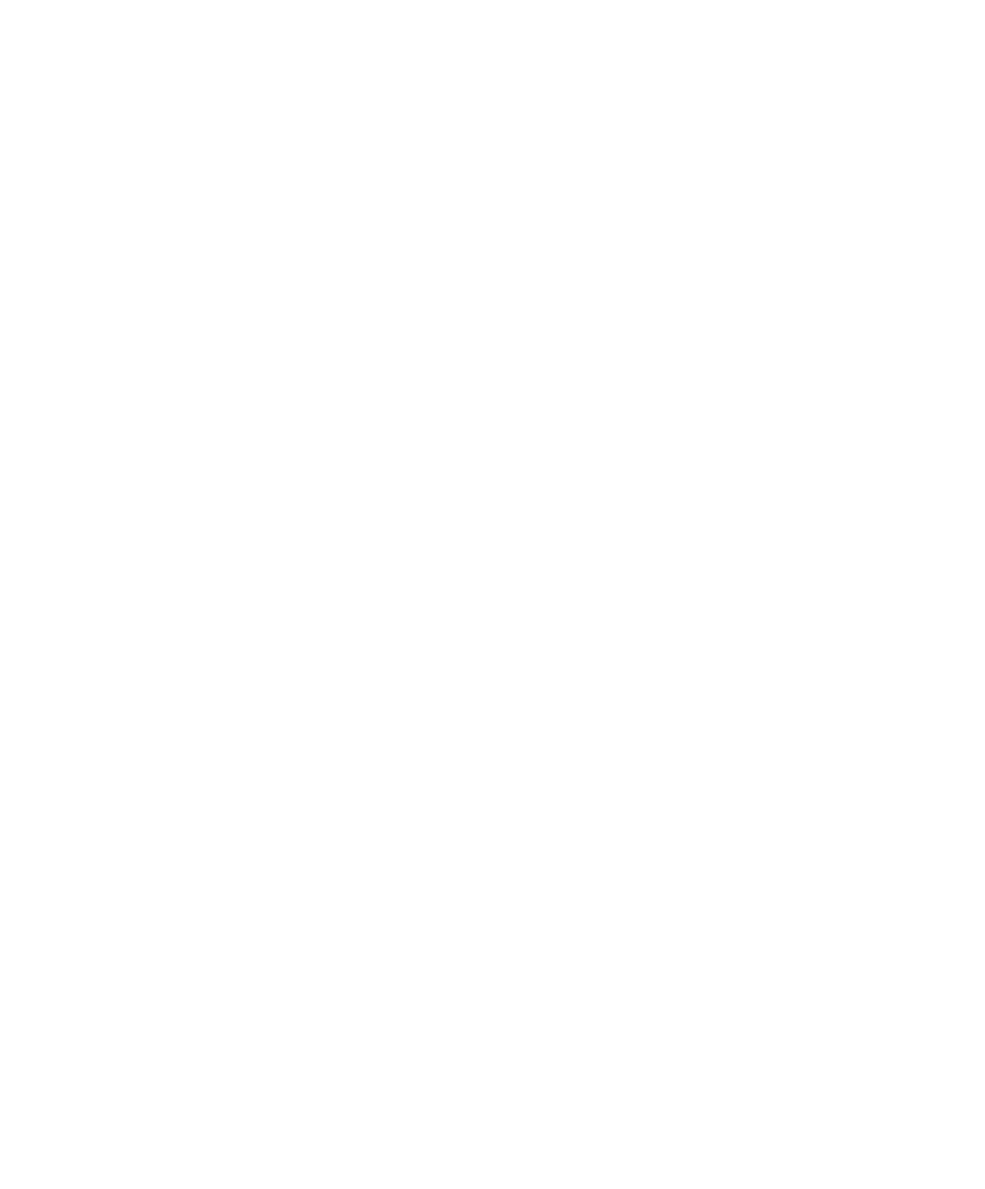
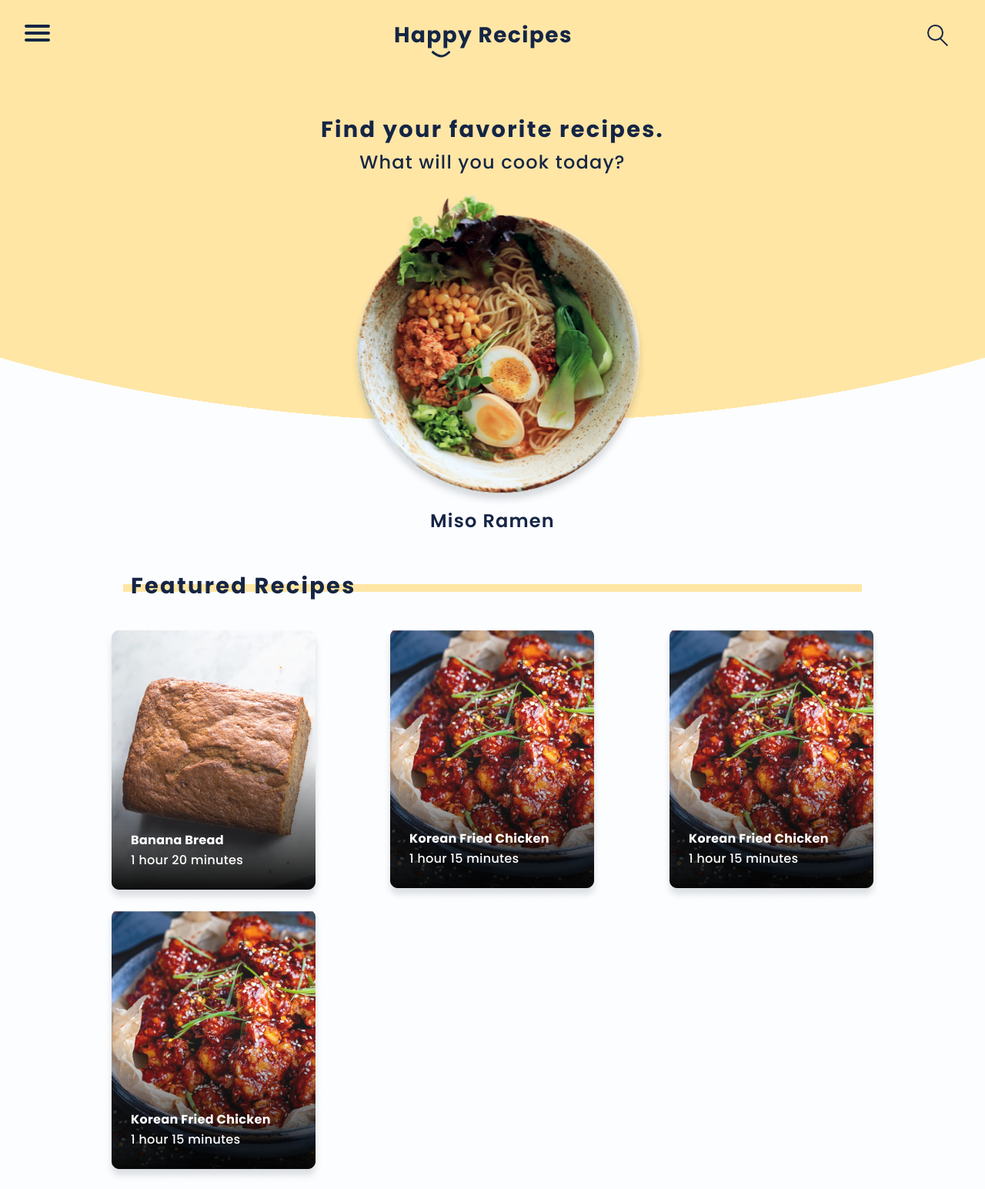
Before and after one commit to molynatep/idm232-mpt54, a PHP site: page /edit.html in a window 1280 px wide. Before the commit the page is empty. Shown: the whole page at 77% size. Before the commit the page ends 800 px from the top, so only its background shows below. Run offline with PHP 8.4, Linux system fonts and the light colour scheme.

Commit message:
uhhh more links and strike

```diff
--- a/categories.html
+++ b/categories.html
@@ -22,7 +22,7 @@
             <a href="index.html"><li>Home</li></a>
             <a href="categories.html"><li>Categories</li></a>
             <a href="search.html"><li>Search</li></a>
-            <a href="#"><li>Admin</li></a>
+            <a href="edit.html"><li>Admin</li></a>
          </ul>
       </div>
       <div class="search">
--- a/css/stylesheet.css
+++ b/css/stylesheet.css
@@ -467,6 +467,12 @@
    }
    .ingredients {
      padding: 0;
-
    }
+   div.strike {
+     background-color:#FFF8E8;
+   }
+   div.recipes {
+    margin-top: -10px;
+    margin-left: 10px;
+  }
  }
--- a/edit.html
+++ b/edit.html
@@ -0,0 +1,73 @@
+<!DOCTYPE html>
+<html lang="en">
+<head>
+   <meta charset="UTF-8">
+   <meta http-equiv="X-UA-Compatible" content="IE=edge">
+   <meta name="viewport" content="width=device-width, initial-scale=1.0">
+   <title>Your Recipes</title>
+   <link rel="normalize" href="css/normalize.css">
+   <link rel="stylesheet" href="css/stylesheet.css">
+   <link rel="preconnect" href="https://fonts.googleapis.com">
+   <link rel="preconnect" href="https://fonts.gstatic.com" crossorigin>
+   <link href="https://fonts.googleapis.com/css2?family=Poppins:ital,wght@0,500;0,600;0,700;1,500;1,600;1,700&display=swap" rel="stylesheet">
+</head>
+<body>
+   <nav role="navigation">
+      <div id="menuToggle">
+         <input type="checkbox" />
+         <span></span>
+         <span></span>
+         <span></span>
+         <ul id="menu">
+            <a href="index.html"><li>Home</li></a>
+            <a href="categories.html"><li>Categories</li></a>
+            <a href="search.html"><li>Search</li></a>
+            <a href="edit.html"><li>Admin</li></a>
+         </ul>
+      </div>
+      <div class="search">
+         <img src="imgs/search.svg" alt="search">
+      </div>
+      <div class="logo">
+         <img src="imgs/logo.svg" alt="logo">
+      </div>
+   </nav>
+      <div class="center">
+      <div class="hero">
+         <h1>Find your favorite recipes.</h1>
+         <h2>What will you cook today?</h2>
+         <div class="ramenpic">
+            <picture>
+            <img srcset="imgs/ramen-sm.png,
+                        imgs/ramen-med.png 1.5x,
+                        imgs/ramen.png 2x"
+                  src="imgs/ramen-sm.png"
+                  alt="ramen">
+            </picture>
+         <h2 class="ramen">Miso Ramen</h2>
+         </div>
+      </div>
+      </div>
+      <div class="bg"></div>
+   <div class="featuredrecipes">
+      <div class="strike">
+         <div class="recipes">
+         <h1>Featured Recipes</h1>
+         </div>
+      </div>
+   <div class="grid">
+      <div class="recipehover"><a href="recipepage.html">
+      <img class="banana" src="imgs/bananabread.png" alt="bananabread"></a>
+      </div>
+      <div>
+      <img src="imgs/chicken.png" alt="chicken">
+      </div>
+      <div>
+      <img src="imgs/chicken.png" alt="chicken">
+      </div>
+      <div>
+      <img src="imgs/chicken.png" alt="chicken">
+      </div>
+   </div>
+</body>
+</html>
--- a/index.html
+++ b/index.html
@@ -22,7 +22,7 @@
             <a href="index.html"><li>Home</li></a>
             <a href="categories.html"><li>Categories</li></a>
             <a href="search.html"><li>Search</li></a>
-            <a href="edit"><li>Admin</li></a>
+            <a href="edit.html"><li>Admin</li></a>
          </ul>
       </div>
       <div class="search">
--- a/recipepage.html
+++ b/recipepage.html
@@ -4,7 +4,7 @@
    <meta charset="UTF-8">
    <meta http-equiv="X-UA-Compatible" content="IE=edge">
    <meta name="viewport" content="width=device-width, initial-scale=1.0">
-   <title>Search Results</title>
+   <title>Banana Bread</title>
    <link rel="normalize" href="css/normalize.css">
    <link rel="stylesheet" href="css/stylesheet.css">
    <link rel="preconnect" href="https://fonts.googleapis.com">
@@ -22,7 +22,7 @@
             <a href="index.html"><li>Home</li></a>
             <a href="categories.html"><li>Categories</li></a>
             <a href="search.html"><li>Search</li></a>
-            <a href="edit"><li>Admin</li></a>
+            <a href="edit.html"><li>Admin</li></a>
          </ul>
       </div>
       <div class="search">
--- a/search.html
+++ b/search.html
@@ -22,7 +22,7 @@
             <a href="index.html"><li>Home</li></a>
             <a href="categories.html"><li>Categories</li></a>
             <a href="search.html"><li>Search</li></a>
-            <a href="edit"><li>Admin</li></a>
+            <a href="edit.html"><li>Admin</li></a>
          </ul>
       </div>
       <div class="search">
```
